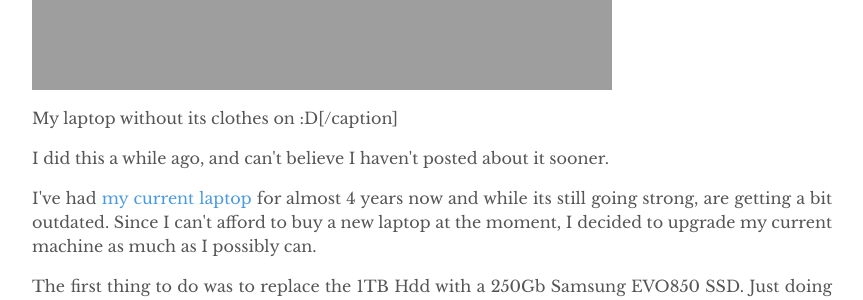
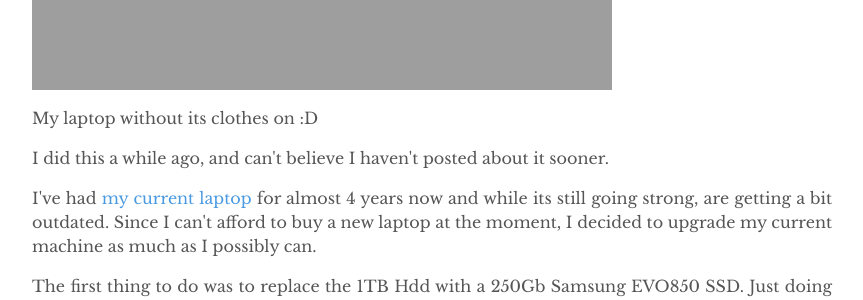
Before and after one commit to muyiscoi/muyiscoi.github.com, a Jekyll site: the page built from _posts/2016-08-19-laptop-upgrades.html, in a window 1280 px wide. Shown: the part 662-962 px from the top of the page, without its empty margins (208-1071 px from the left). Built offline with Jekyll 4.4.1, drawn with Linux system fonts in a browser that asks for light colours.

Commit message:
more formatting modifications

```diff
--- a/_posts/2016-08-19-laptop-upgrades.html
+++ b/_posts/2016-08-19-laptop-upgrades.html
@@ -15,7 +15,7 @@
 - ram
 comments: []
 ---
-<p><a href="https://muyiscoi.github.io/wp-content/uploads/2016/08/IMG_20151113_211558.jpg"><img class="wp-image-1013 size-medium" src="https://muyiscoi.github.io/wp-content/uploads/2016/08/IMG_20151113_211558-580x435.jpg" alt="IMG_20151113_211558" width="580" height="435" /></a> My laptop without its clothes on :D[/caption]</p>
+<p><img class="wp-image-1013 size-medium" src="https://muyiscoi.github.io/wp-content/uploads/2016/08/IMG_20151113_211558-580x435.jpg" alt="IMG_20151113_211558" width="580" height="435" /> My laptop without its clothes on :D</p>
 <p>I did this a while ago, and can't believe I haven't posted about it sooner.</p>
 <p>I've had <a href="https://muyiscoi.com/?p=386">my current laptop</a> for almost 4 years now and while its still going strong, are getting a bit outdated. Since I can't afford to buy a new laptop at the moment, I decided to upgrade my current machine as much as I possibly can.</p>
 <p>The first thing to do was to replace the 1TB Hdd with a 250Gb Samsung EVO850 SSD. Just doing this caused a very noticeable improvement to the speed of the machine. A couple of months later, I upgraded the RAM to 16GB (which is the maximum supported by the laptop) and took out the DVD drive, installing the 1TB HDD in its place.</p>
```
